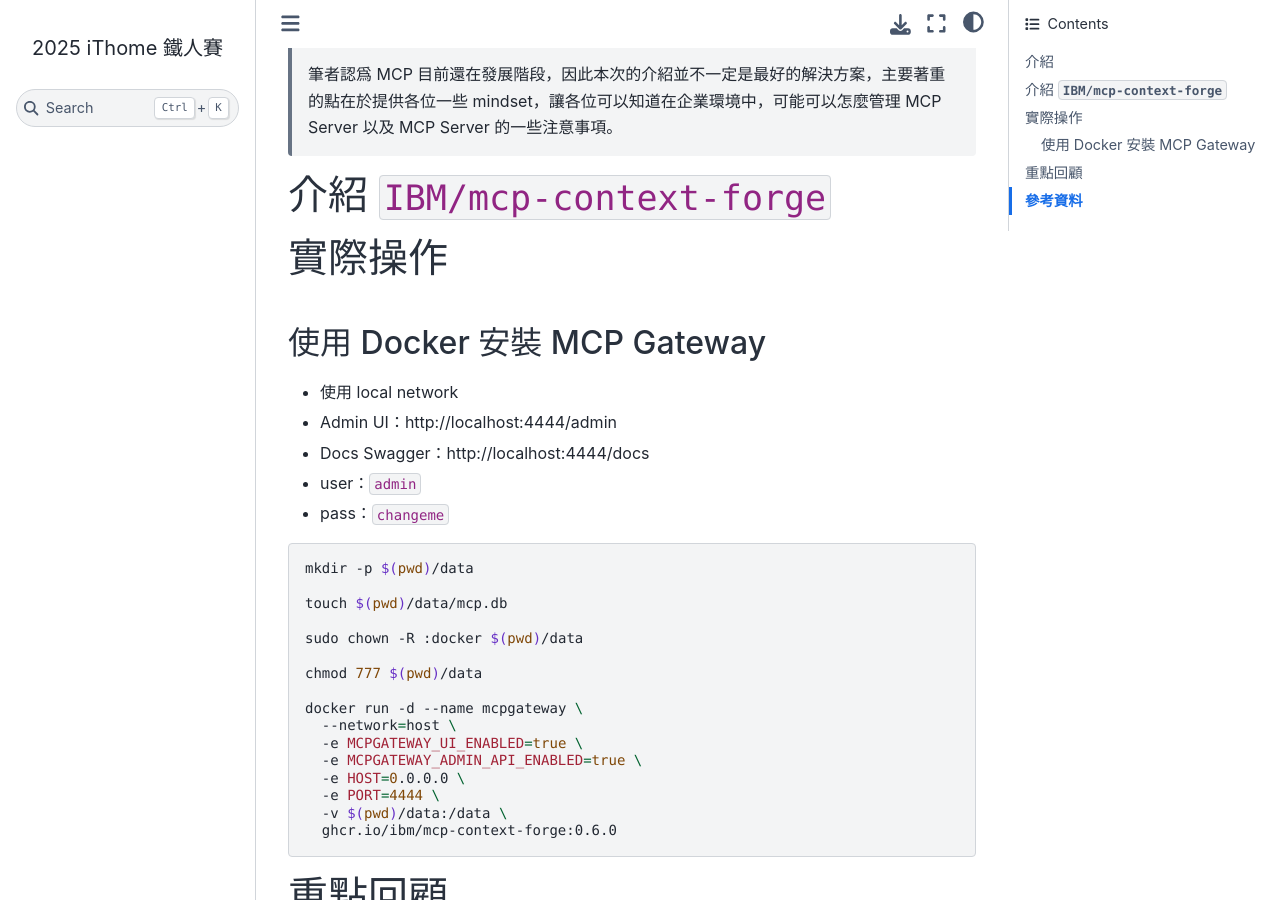
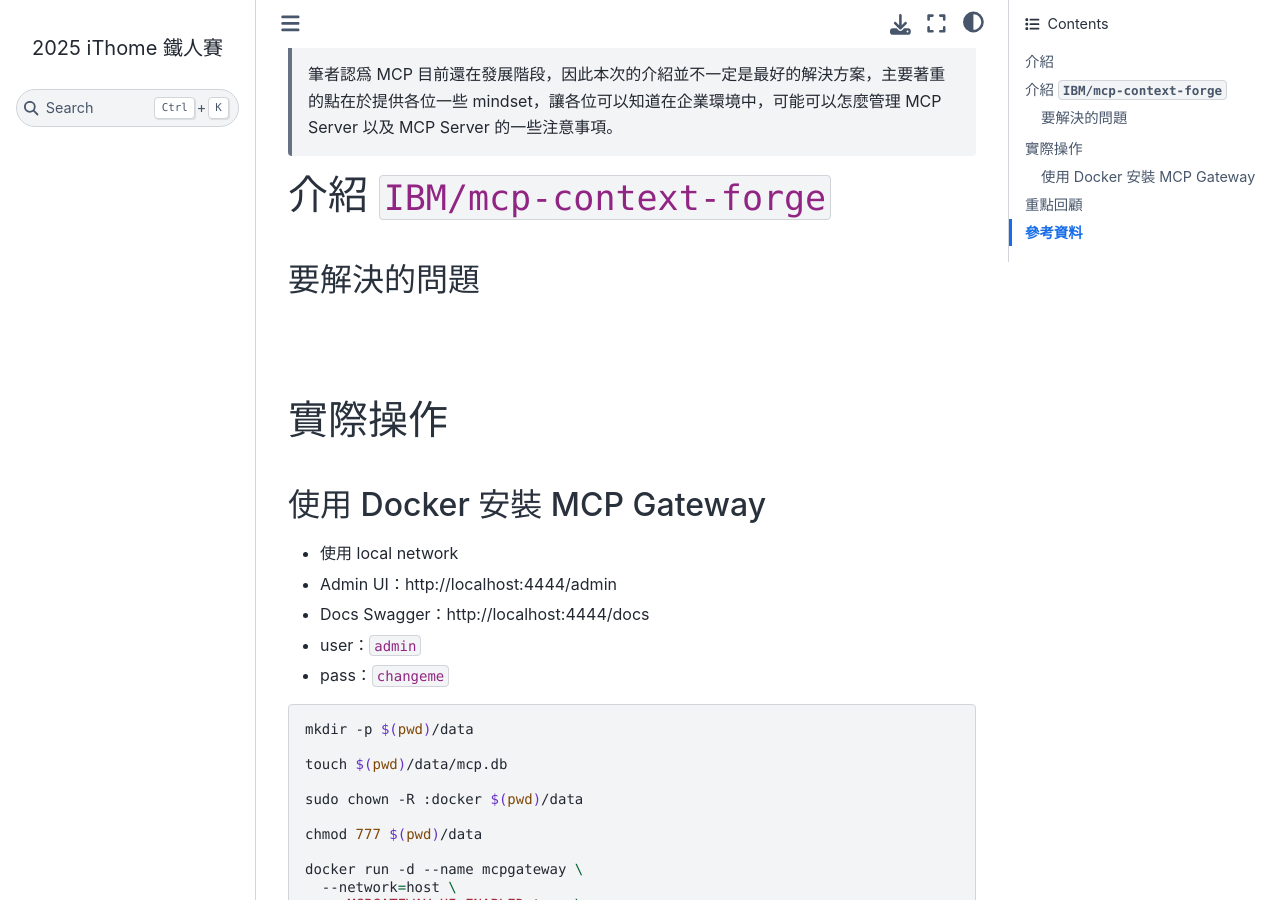
Before and after one commit to hsiangjenli/2025-it-help-ironman, a Sphinx documentation site: the page built from source/challenges/day-15.md, in a window 1280 px wide and 900 px high, scrolled down 427 px. Built offline with Sphinx 7.4.7 and the Sphinx Book theme 1.1.4, drawn with Linux system fonts in a browser that asks for light colours.

Commit message:
feat: add section header for problem statement in day-15.md

```diff
--- a/source/challenges/day-15.md
+++ b/source/challenges/day-15.md
@@ -12,7 +12,9 @@
 
 # 介紹 `IBM/mcp-context-forge`
 
+## 要解決的問題
 
+##
 
 
 # 實際操作
```
